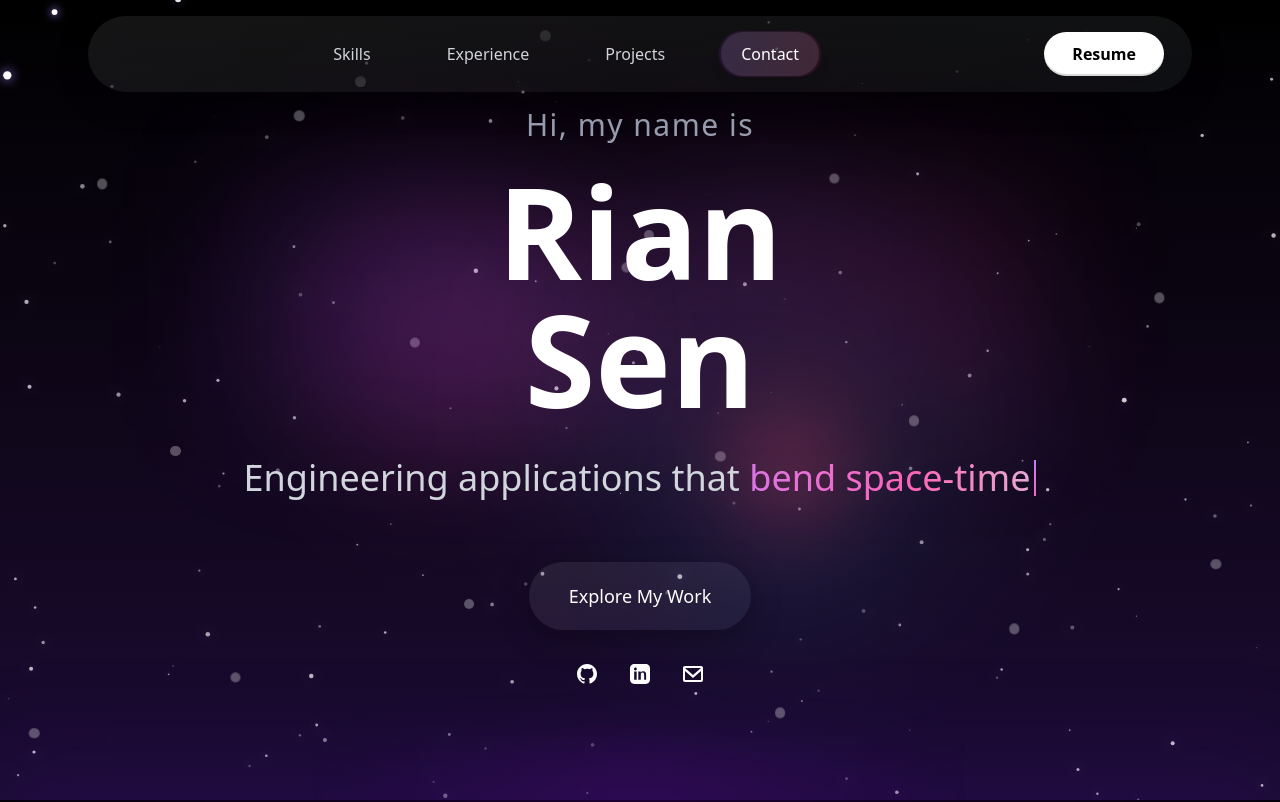
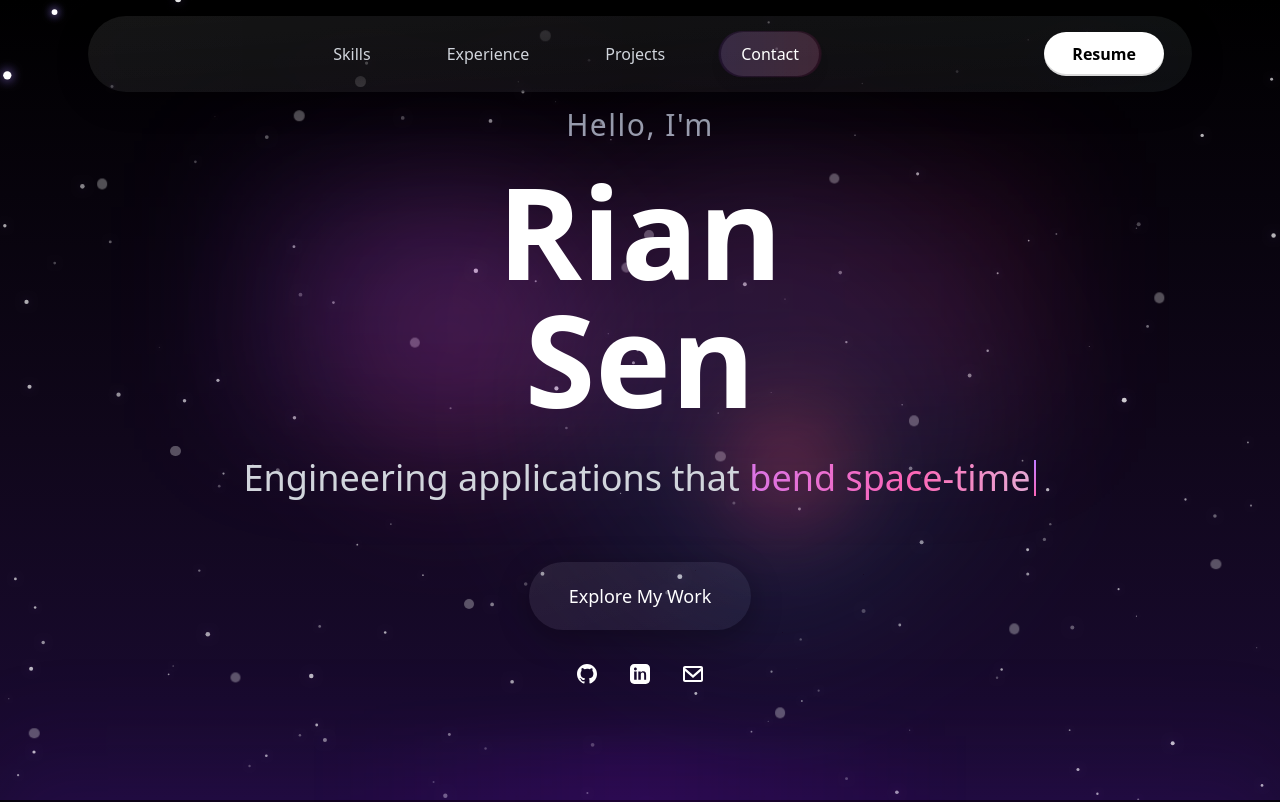
Before and after one commit to senmajur/Personal, a Next.js app: page / in a window 1280 px wide. Shown: the top 802 px of the page. Built offline with nearby package versions, Linux system fonts and the light colour scheme.

Commit message:
Update hero greeting text and UI refinements

```diff
--- a/src/components/Hero.tsx
+++ b/src/components/Hero.tsx
@@ -14,7 +14,7 @@ const Hero = (): React.JSX.Element => {
       <div className="text-center max-w-4xl mx-auto relative z-20">
         <div className="animate-fade-in-up">
           <h6 className="text-2xl sm:text-3xl text-gray-400 mb-6 tracking-wider opacity-0 animate-fade-in-delayed-1">
-            Hi, my name is
+            Hello, I&apos;m
           </h6>
         </div>
 
```
